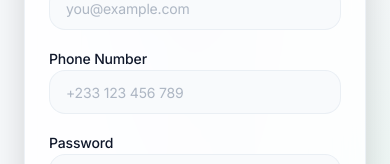
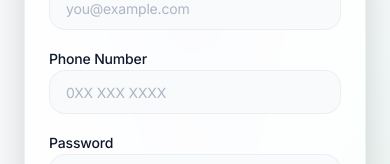
Before and after one commit to Samuel-Dagbo/Stock-Manage, a Next.js app: page /register in a window 390 px wide. Shown: the part 315-479 px from the top of the page. Built offline with nearby package versions, Linux system fonts and the light colour scheme.

Commit message:
fix: change phone placeholder to 0XX XXX XXXX and make optional

```diff
--- a/src/app/register/page.tsx
+++ b/src/app/register/page.tsx
@@ -161,11 +161,10 @@ export default function RegisterPage() {
                   <Input
                     id="phone"
                     type="tel"
-                    placeholder="+233 123 456 789"
+                    placeholder="0XX XXX XXXX"
                     value={formData.phone}
                     onChange={(e) => setFormData({ ...formData, phone: e.target.value })}
                     className="h-11 rounded-xl border-border/60 bg-background px-4"
-                    required
                     disabled={loading}
                   />
                 </div>
```
